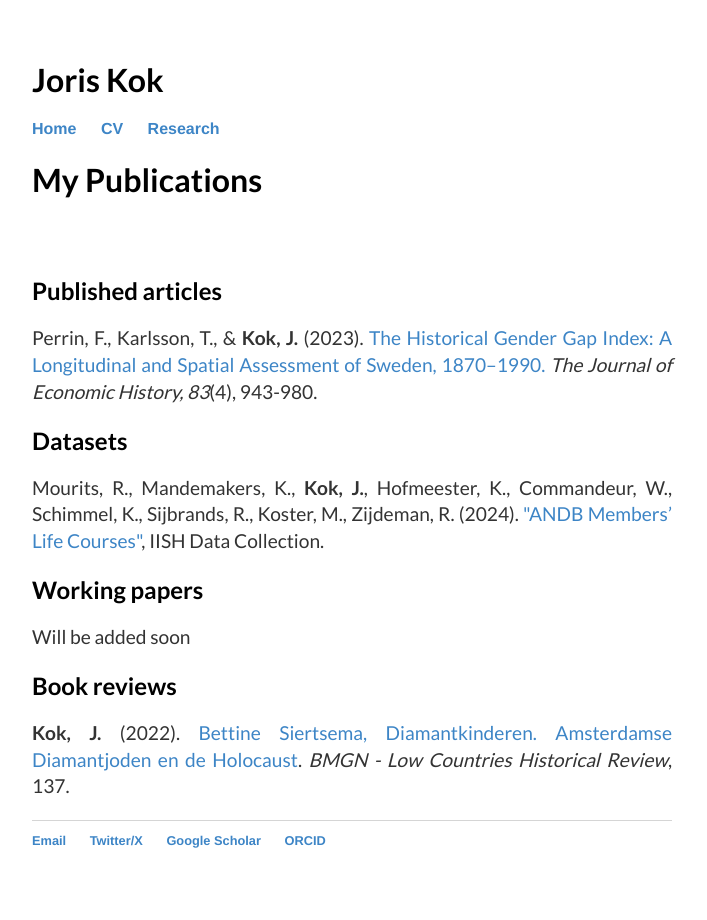
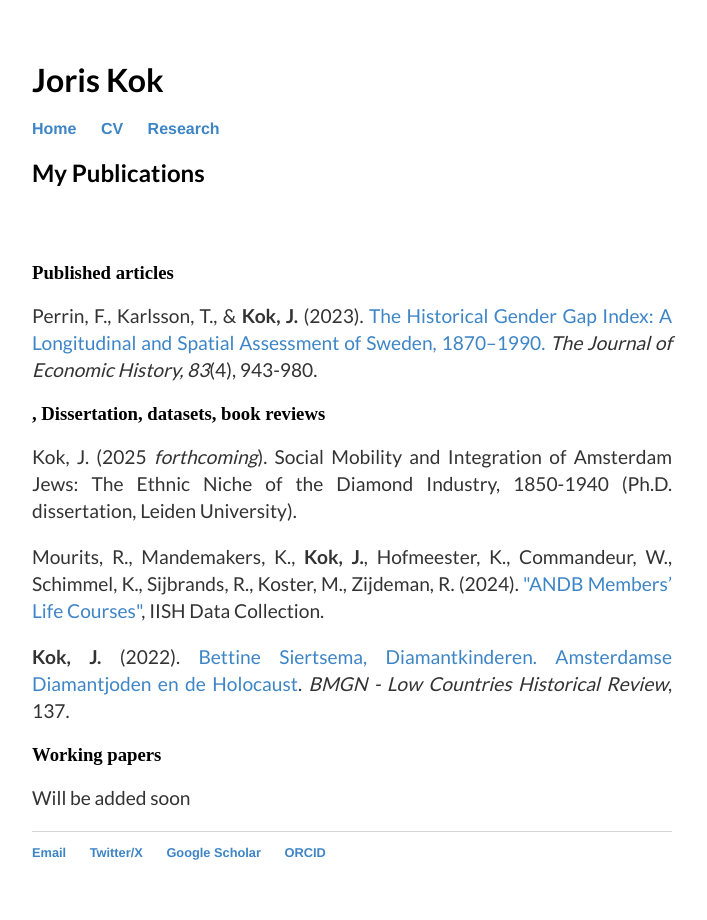
Before and after one commit to kok-joris/kok-joris.github.io, a Jekyll site: the page built from research/index.html, in a window 1280 px wide. Shown: the whole page, without its empty margins (288-995 px from the left). Built offline with Jekyll 4.4.1, drawn with Linux system fonts in a browser that asks for light colours; Markdown is read by kramdown in place of the engine named in the settings.

Commit message:
Update index.html

```diff
--- a/research/index.html
+++ b/research/index.html
@@ -4,28 +4,30 @@ title: Research
 ---
 <div class="blurb">
 
-	<h1>My Publications</h1>
+	<h2>My Publications</h2>
 
 	<br><br>
 
-	<h2>Published articles</h2>
+	<h3>Published articles</h3>
 	<p align="justify"> Perrin, F., Karlsson, T., & <b>Kok, J.</b> (2023). <a href="https://www.cambridge.org/core/services/aop-cambridge-core/content/view/D50225E04E4573AA7D3B175032291B2C/S0022050723000359a.pdf/the-historical-gender-gap-index-a-longitudinal-and-spatial-assessment-of-sweden-1870-1990.pdf" target="_blank">The Historical Gender Gap Index: A Longitudinal and Spatial Assessment of Sweden, 1870–1990.</a>
 		<i>The Journal of Economic History, 83</i>(4), 943-980.
 
-	<h2>Datasets</h2>
+	<h3>, Dissertation, datasets, book reviews</h3>
+	<p align="justify"> Kok, J. (2025 <i>forthcoming</i>). Social Mobility and Integration of Amsterdam Jews: The Ethnic Niche of the
+Diamond Industry, 1850-1940 (Ph.D. dissertation, Leiden University).
+	</p>
 	<p align="justify"> Mourits, R., Mandemakers, K., <b>Kok, J.</b>, Hofmeester, K., Commandeur, W., Schimmel, K., Sijbrands, R., Koster, M., Zijdeman, R. (2024).
 		<a href="https://datasets.iisg.amsterdam/dataset.xhtml?persistentId=hdl:10622/X3M1QA" target="_blank">"ANDB Members’ Life Courses"</a>, IISH Data Collection.
 	</p>
 
-	<h2>Working papers</h2>
+	<p align="justify">
+		<b>Kok, J.</b> (2022). <a href="https://bmgn-lchr.nl/article/view/11294/13620" target="_blank">Bettine Siertsema, Diamantkinderen. Amsterdamse Diamantjoden en de Holocaust</a>. <i>BMGN - Low Countries Historical Review</i>, 137.
+	</p>
+
+	<h3>Working papers</h3>
 	<p>
 		Will be added soon
 	</p>
 
-	<h2>Book reviews</h2>
-	<p align="justify">
-		<b>Kok, J.</b> (2022). <a href="https://bmgn-lchr.nl/article/view/11294/13620" target="_blank">Bettine Siertsema, Diamantkinderen. Amsterdamse Diamantjoden en de Holocaust</a>. <i>BMGN - Low Countries Historical Review</i>, 137.
-	</p>
-
 
 </div><!-- /.blurb -->
```
